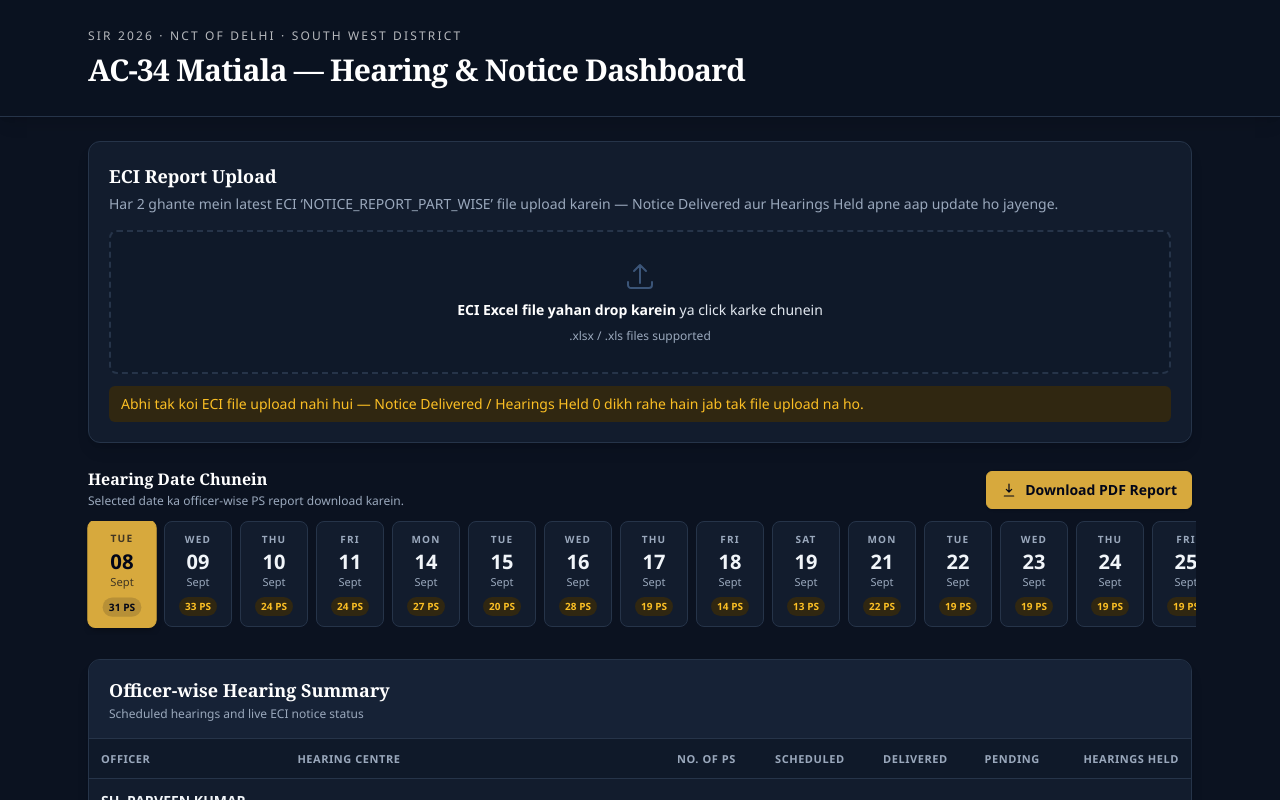
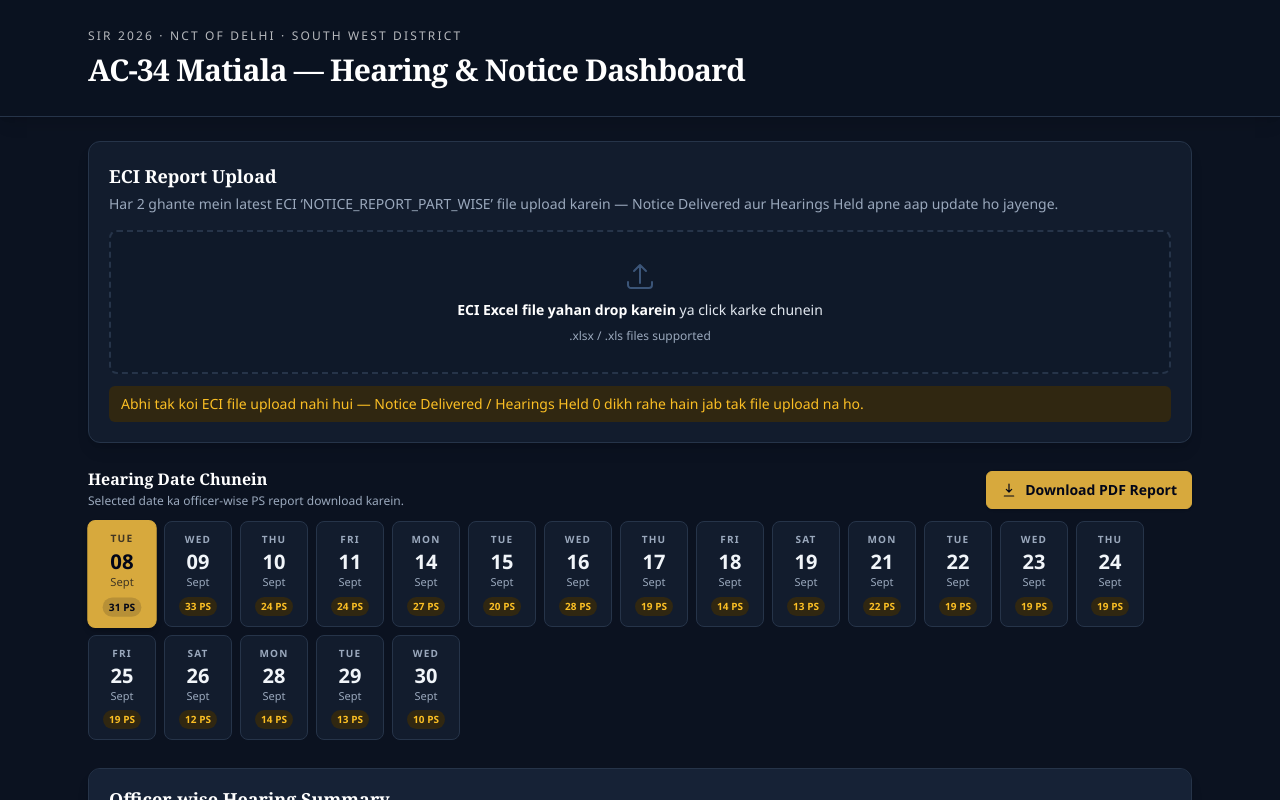
Before and after one commit to anacambridge-max/matiala_dashboard, a Next.js app: page / in a window 1280 px wide. Shown: the top 800 px of the page. Built offline with nearby package versions, Linux system fonts and the light colour scheme.

Commit message:
Fix hearing date selector to show all dates

```diff
--- a/src/components/DateSelector.tsx
+++ b/src/components/DateSelector.tsx
@@ -11,7 +11,7 @@ interface Props {
 
 export default function DateSelector({ dates, selected, onSelect, hearingCountByDate }: Props) {
   return (
-    <div className="flex gap-2 overflow-x-auto thin-scroll pb-2 -mx-1 px-1">
+    <div className="flex flex-wrap gap-2 pb-1">
       {dates.map((date) => {
         const { day, date: d, month } = formatDateLabel(date);
         const isActive = date === selected;
@@ -21,7 +21,7 @@ export default function DateSelector({ dates, selected, onSelect, hearingCountBy
             key={date}
             onClick={() => onSelect(date)}
             aria-pressed={isActive}
-            className={`flex flex-col items-center justify-center min-w-[68px] rounded-lg border px-2.5 py-2.5 shrink-0 transition-all ${
+            className={`flex flex-col items-center justify-center w-[68px] rounded-lg border px-2.5 py-2.5 shrink-0 transition-all ${
               isActive
                 ? "bg-accent border-accent text-slate-950 shadow-md shadow-black/20 scale-[1.02]"
                 : "bg-card border-border text-ink hover:border-navy-light hover:bg-navy"
```
